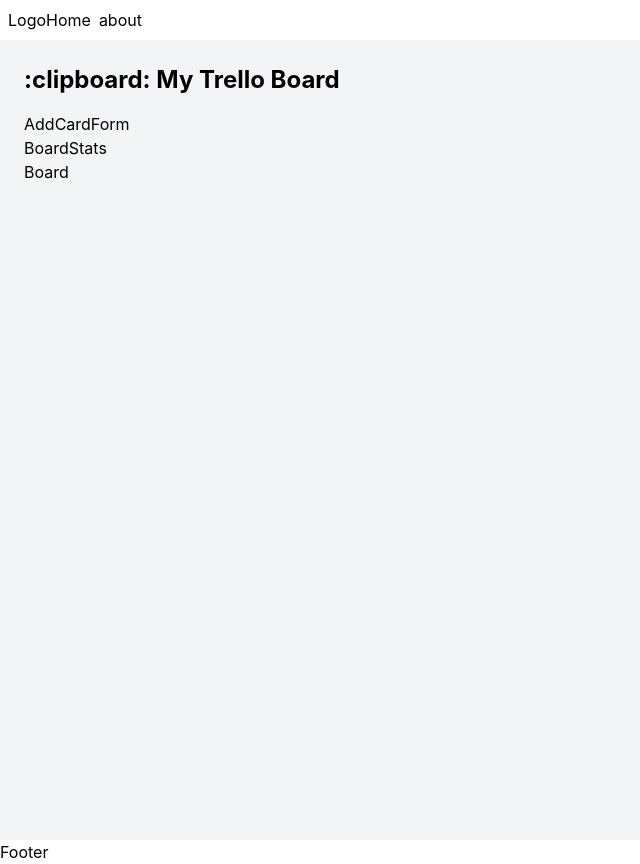
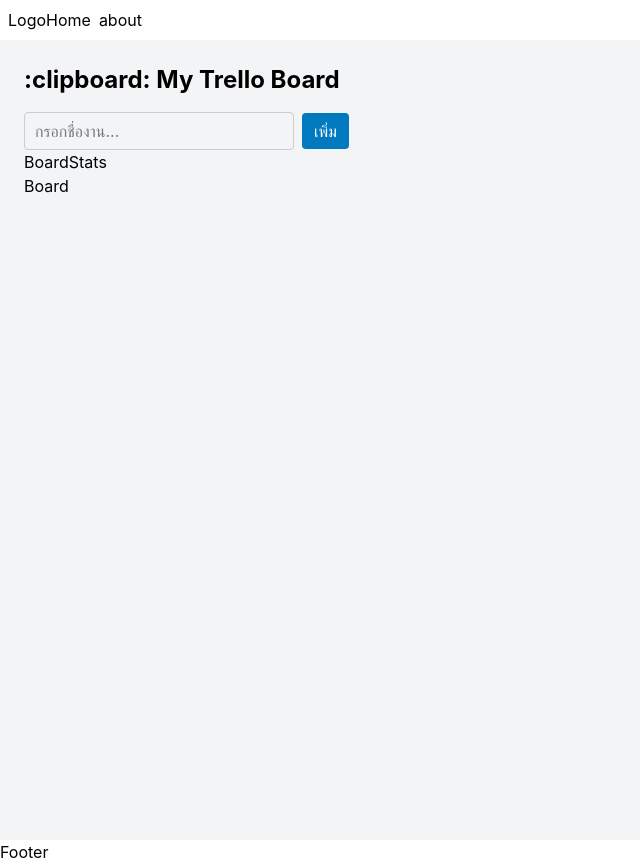
Before and after one commit to bird-sitthan/jsd13-week08-react-build-day, a React (Vite) app in the folder my-app/: page / in a window 1280 px wide. Shown: the whole page, without its empty margins (0-640 px from the left). Built offline with nearby package versions, Linux system fonts and the light colour scheme.

Commit message:
add card

```diff
--- a/my-app/src/Components/AddCardForm.jsx
+++ b/my-app/src/Components/AddCardForm.jsx
@@ -1,3 +1,45 @@
-export default function AddCardForm() {
-  return <div>AddCardForm</div>;
+import { useState } from 'react';
+
+export default function AddCardForm({ onAddTask }) {
+  const [title, setTitle] = useState('');
+
+  const handleSubmit = (e) => {
+    e.preventDefault();
+    if (!title.trim()) return;
+
+    if (onAddTask) {
+      onAddTask(title.trim());
+    }
+
+    setTitle('');
+  };
+
+  return (
+    <form onSubmit={handleSubmit} style={{ display: 'flex', gap: '8px', alignItems: 'center' }}>
+      <input
+        type="text"
+        placeholder="กรอกชื่องาน..."
+        value={title}
+        onChange={(e) => setTitle(e.target.value)}
+        style={{
+          padding: '6px 10px',
+          borderRadius: '4px',
+          border: '1px solid #ccc'
+        }}
+      />
+      <button
+        type="submit"
+        style={{
+          padding: '6px 12px',
+          backgroundColor: '#0079bf',
+          color: 'white',
+          border: 'none',
+          borderRadius: '4px',
+          cursor: 'pointer'
+        }}
+      >
+        เพิ่ม
+      </button>
+    </form>
+  );
 }
```
